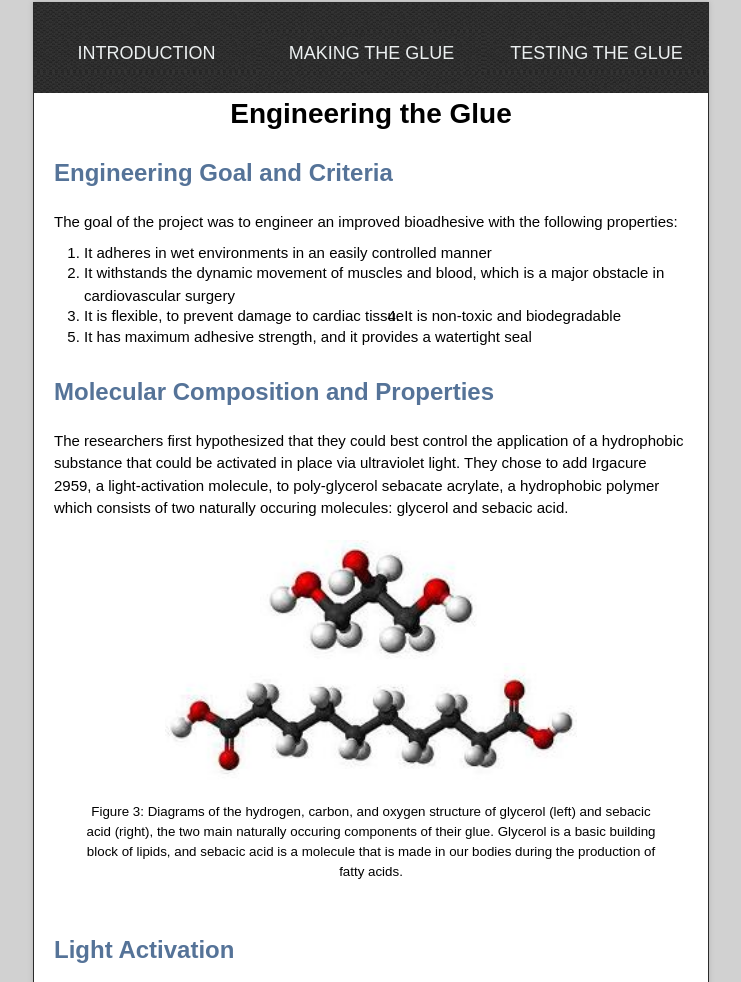
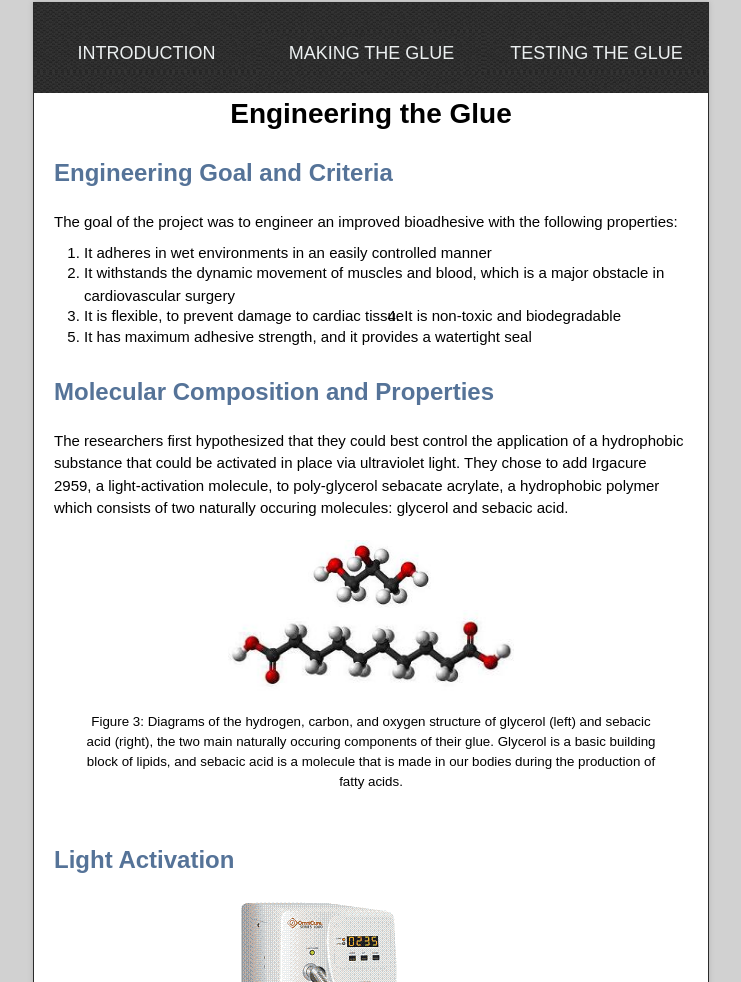
Before and after one commit to mleblanc97/mleblanc97.github.io, a plain HTML site: page makingglue.html in a window 1280 px wide. Shown: the part 278-1260 px from the top of the page, without its empty margins (269-1010 px from the left). Drawn offline with nearby package versions, Linux system fonts and the light colour scheme.

Commit message:
Update stylesheet.css

```diff
--- a/stylesheets/stylesheet.css
+++ b/stylesheets/stylesheet.css
@@ -84,9 +84,9 @@ img{
 	margin-left:auto;
 	margin-right:auto;
 }
-img.left{width: 35%;
+img.left{width: 20%;
 }
-img.right{width: 65%;
+img.right{width: 45%;
 }
  a:visited, a:link{
 	display:block;
```
